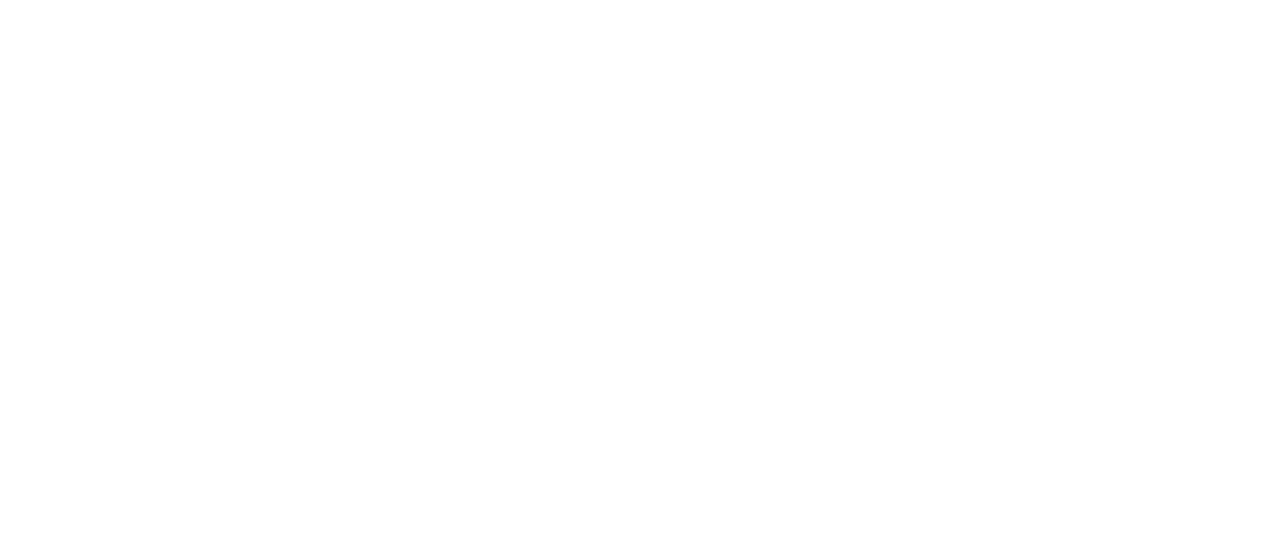
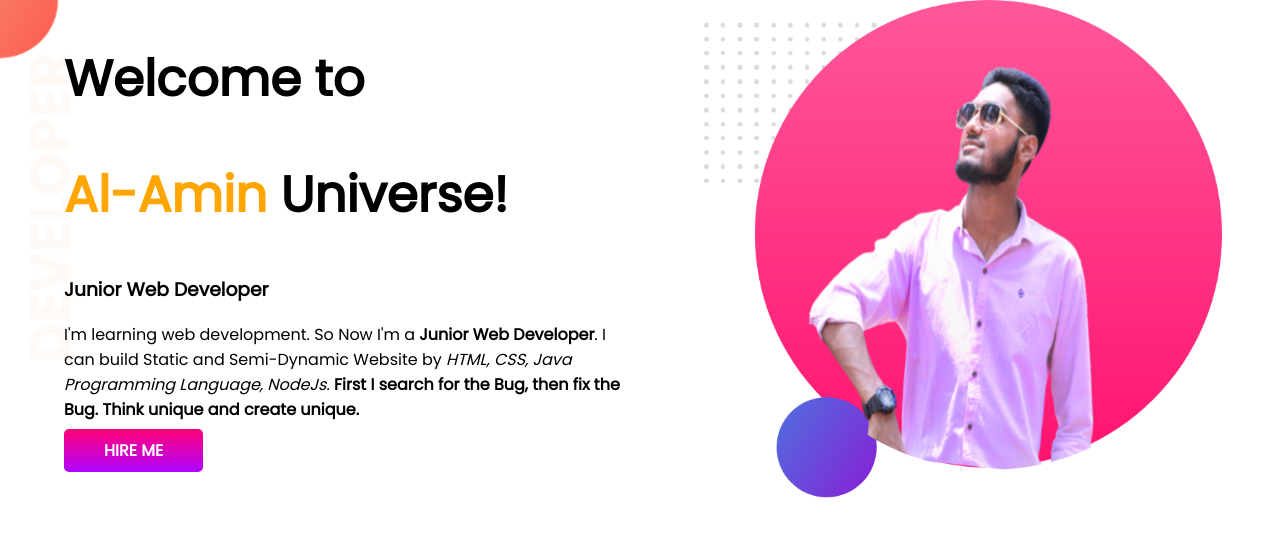
Before and after one commit to alaminpathanbd/developer-portfolio, a plain HTML site: page index.html in a window 1280 px wide. Drawn offline with Linux system fonts and the light colour scheme.

Commit message:
First Banner Added

```diff
--- a/index.html
+++ b/index.html
@@ -4,10 +4,29 @@
     <meta charset="UTF-8">
     <meta http-equiv="X-UA-Compatible" content="IE=edge">
     <meta name="viewport" content="width=device-width, initial-scale=1.0">
+    <link rel="shortcut icon" href="img/icon.png" type="image/x-icon">
+    <link rel="preconnect" href="https://fonts.googleapis.com">
+    <link rel="preconnect" href="https://fonts.gstatic.com" crossorigin>
+    <link href="https://fonts.googleapis.com/css2?family=Poppins&display=swap" rel="stylesheet">
     <link rel="stylesheet" href="style.css">
     <title>Al-Amin Portfolio</title>
 </head>
 <body>
-
+    <!--First Banner Start-->
+    <section class="top-banner">
+        <div class="half-width">
+            <!--Heading-->
+            <h1>Welcome to</h1>
+            <h1><span class="orange-color">Al-Amin</span> Universe!</h1>
+            <h3>Junior Web Developer</h3>
+            <p>I'm learning web development. So Now I'm a <b>Junior Web Developer</b>. I can build Static and Semi-Dynamic Website by <i>HTML, CSS, Java Programming Language, NodeJs</i>. <b>First I search for the Bug, then fix the Bug. Think unique and create unique.</b></p>
+            <a href="https://www.linkedin.com/in/AlAminPathanBD" target="_blank" class="link-button"> HIRE ME</a>
+        </div>
+        <!--image part-->
+        <div class="half-width">
+            <img src="img/al-amn-2.png" alt="Al-Amin_Images.">
+        </div>
+    </section>
+     <!--First Banner End-->
 </body>
 </html>
--- a/style.css
+++ b/style.css
@@ -0,0 +1,35 @@
+body {
+  font-family: "Poppins", sans-serif;
+  margin: 0px;
+}
+
+/*first banner Start*/
+h1 {
+  font-size: 50px;
+}
+.orange-color {
+  color: orange;
+}
+section {
+  display: flex;
+}
+.half-width {
+  width: 50%;
+  padding-left: 5%;
+}
+.half-width img {
+  width: 90%;
+}
+.link-button {
+  text-decoration: none;
+  background-image: linear-gradient(rgb(255, 0, 119), rgb(175, 4, 255));
+  padding: 10px 40px;
+  border-radius: 5px;
+  color: white;
+  font-weight: 600;
+}
+.top-banner {
+  background-image: url(img/top-banner.png);
+  background-repeat: no-repeat;
+}
+/*first banner End*/
```
Also changed, not shown: img/al-amn-1.png (added), img/al-amn-2.png (added), img/dream-bg.png (added), img/exp-bg.png (added), img/icon.png (added), img/my-bg.png (added), img/my-bg2.png (added), img/top-banner.png (added).
